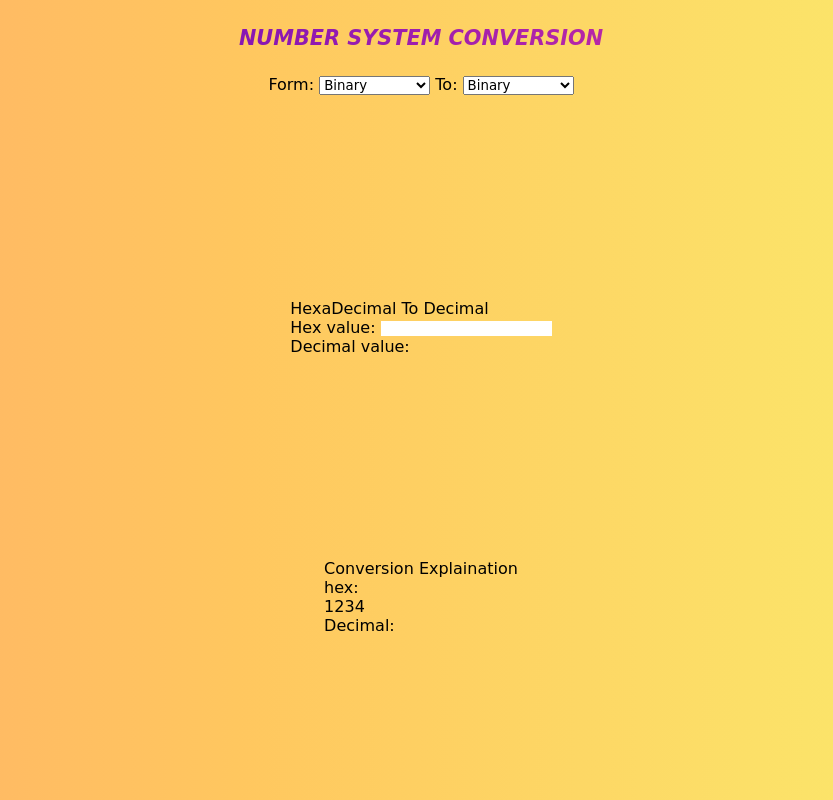
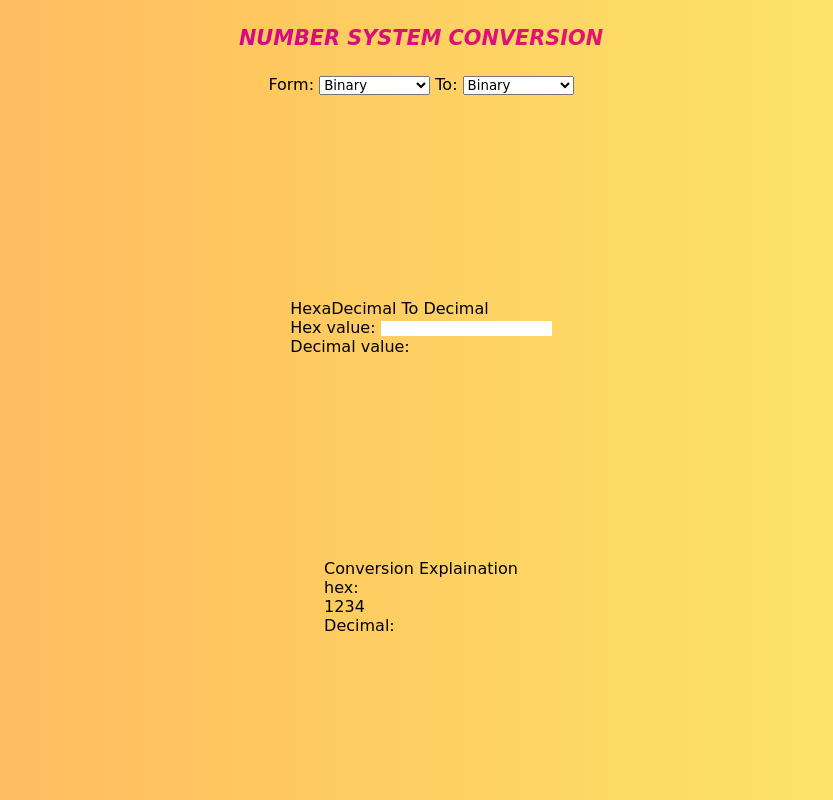
Before and after one commit to RajuKanaka/NumbConv, a plain HTML site: page index.html in a window 1280 px wide. Shown: the whole page, without its empty margins (219-1052 px from the left). Drawn offline with Linux system fonts and the light colour scheme.

Commit message:
title animation changed

```diff
--- a/style.css
+++ b/style.css
@@ -11,7 +11,7 @@ body {
 
   background-image: linear-gradient(
     90deg,
-    #845ec2,
+    #8b67c5,
     #d65db1,
     #ff6f91,
     #ff9671,
@@ -47,27 +47,28 @@ body {
   font-style: italic;
   background-image: linear-gradient(
     90deg,
-    #4b02c2,
-    #d12fa1,
-    #f63864,
-    #fb622a,
-    #ffaf1c,
-    #fbfb19
+    #5a17c7,
+    #cc0590,
+    #f81f51,
+    #f85013,
+    #fda90d,
+    #f8f80d
   );
   background-clip: text;
   -webkit-background-clip: text;
   color: transparent;
   text-align: center;
   padding: 2% 0;
-  animation: title-animation 7s ease infinite alternate;
+  animation: title-animation 10s ease infinite alternate;
   background-size: 400%;
+  background-position: right;
 }
-@keyframes Animation {
+@keyframes title-animation {
   0% {
-    background-position: left;
+    background-position: right;
   }
   100% {
-    background-position: right;
+    background-position: left;
   }
 }
 input {
```
